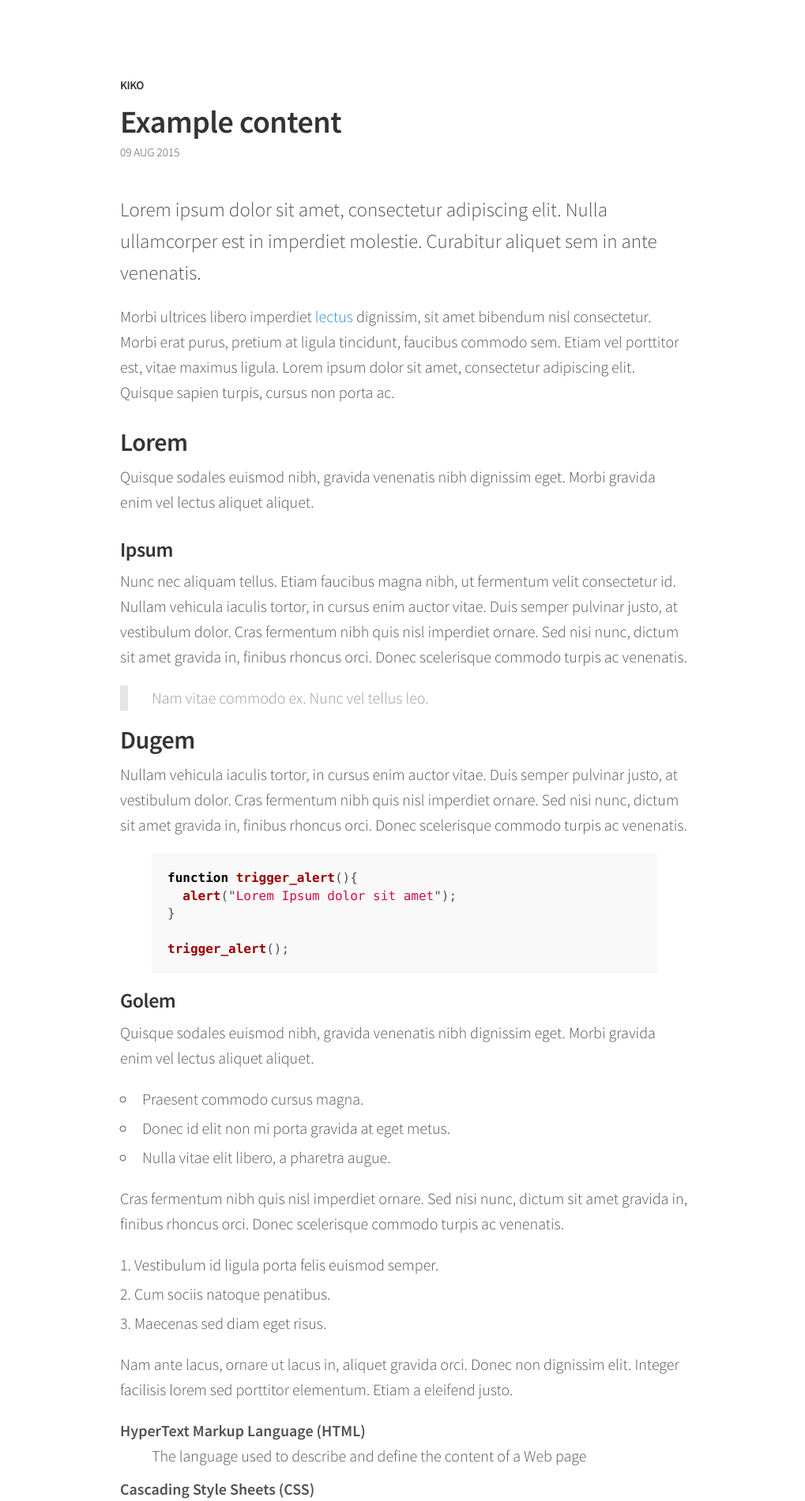
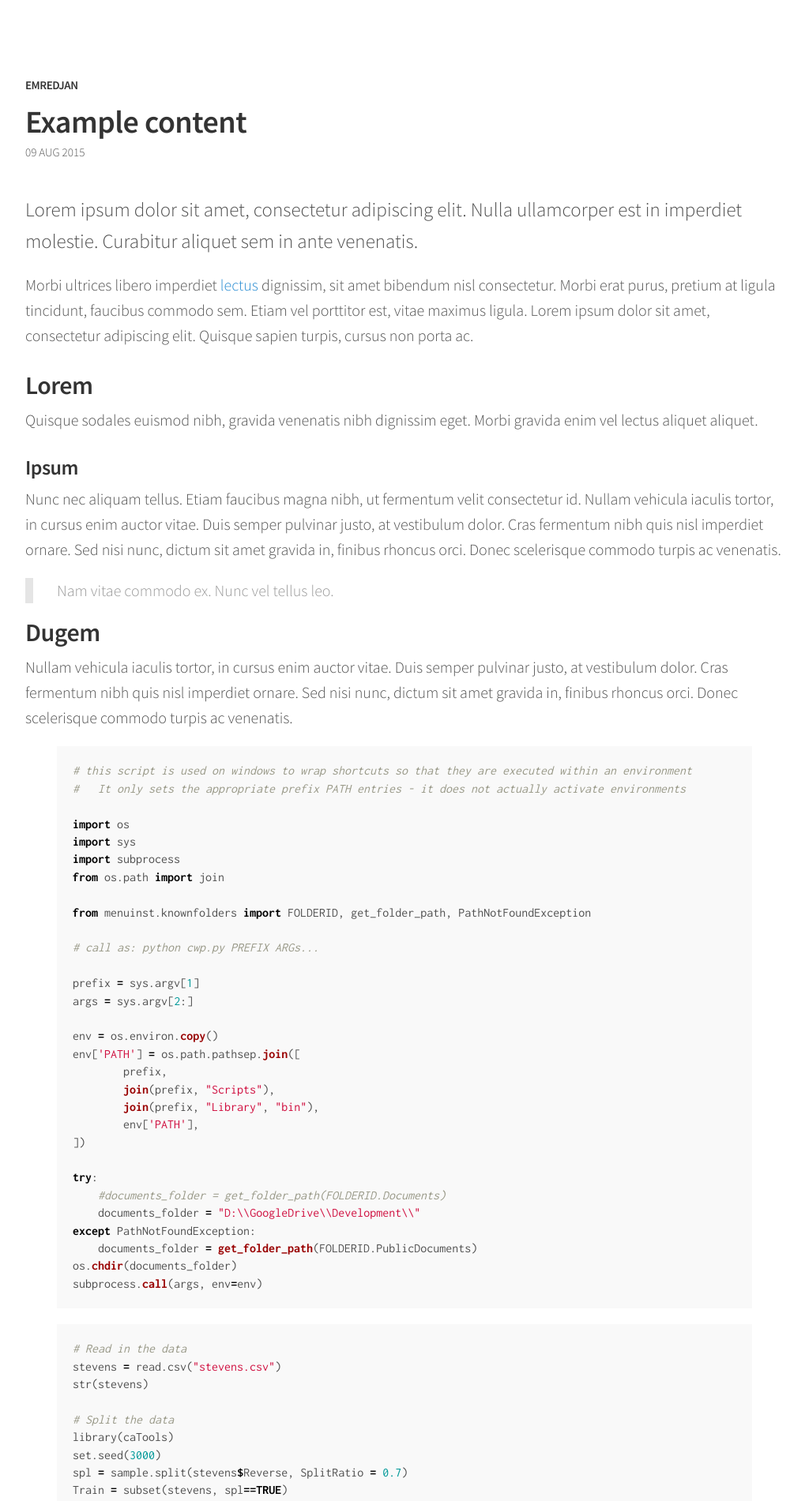
Before and after one commit to emredjan/emredjan.github.io, a Jekyll site: the page built from _posts/2015-08-09-example-content.md, in a window 1280 px wide. Shown: the top 1901 px of the page at 79% size, without its empty margins (128-1147 px from the left). Built offline with Jekyll 4.4.1, drawn with Linux system fonts in a browser that asks for light colours; some of the changed text lies outside the part shown.

Commit message:
Update site

```diff
--- a/_config.yml
+++ b/_config.yml
@@ -1,14 +1,13 @@
-# # # # # # # #
-#   K i k o   #
-# # # # # # # #
-
 # Basic
-name:               "Kiko"
-
-# URL
-#baseurl:            "/Kiko"
-baseurl:            "" #For Root Domain
-permalink:          /:year/:month/:day/:title.html
+name:               "emredjan"
+title:              A Journey in Data Science
+email:              emredjan@gmail.com
+author:             Emre Can
+description:        "My journey to become a data scientist"
+baseurl:            ""
+url:                "http://emredjan.github.io"
+date_format:        "%b %-d, %Y"
+permalink:          pretty
 
 # Markdown
 # markdown:           rdiscount
@@ -16,9 +15,11 @@ permalink:          /:year/:month/:day/:title.html
 # Navigation
 nav:
   - name:           "About"
-    href:           "//gfjaru.github.io/Kiko/about"
-  - name:           "Download"
-    href:           "//github.com/gfjaru/Kiko/releases"
+    href:           "/about"
+  - name:           "LinkedIn"
+    href:           "https://nl.linkedin.com/in/emrecan"
+  - name:           "CV"
+    href:           "/about"
 
 # Sass
 sass:
--- a/_layouts/default.html
+++ b/_layouts/default.html
@@ -5,6 +5,7 @@
   <meta name="viewport" content="width=device-width, initial-scale=1">
   <title>{% if page.title %}{{ page.title }}{% else %}{{ site.name }}{% endif %}</title>
   <link rel="stylesheet" href="//fonts.googleapis.com/css?family=Source+Sans+Pro:300,300i,600">
+  <link href='https://fonts.googleapis.com/css?family=Inconsolata:400,700' rel='stylesheet' type='text/css'>
   <link rel="stylesheet" href="{{ site.baseurl }}/style.css">
   </head>
 <body>
--- a/_posts/2015-08-09-example-content.md
+++ b/_posts/2015-08-09-example-content.md
@@ -17,15 +17,68 @@ Nunc nec aliquam tellus. Etiam faucibus magna nibh, ut fermentum velit consectet
 ## Dugem
 Nullam vehicula iaculis tortor, in cursus enim auctor vitae. Duis semper pulvinar justo, at vestibulum dolor. Cras fermentum nibh quis nisl imperdiet ornare. Sed nisi nunc, dictum sit amet gravida in, finibus rhoncus orci. Donec scelerisque commodo turpis ac venenatis.
 
-{% highlight js %}
+{% highlight py %}
 
-function trigger_alert(){
-  alert("Lorem Ipsum dolor sit amet");
-}
+# this script is used on windows to wrap shortcuts so that they are executed within an environment
+#   It only sets the appropriate prefix PATH entries - it does not actually activate environments
 
-trigger_alert();
+import os
+import sys
+import subprocess
+from os.path import join
+
+from menuinst.knownfolders import FOLDERID, get_folder_path, PathNotFoundException
+
+# call as: python cwp.py PREFIX ARGs...
+
+prefix = sys.argv[1]
+args = sys.argv[2:]
+
+env = os.environ.copy()
+env['PATH'] = os.path.pathsep.join([
+        prefix,
+        join(prefix, "Scripts"),
+        join(prefix, "Library", "bin"),
+        env['PATH'],
+])
+
+try:
+    #documents_folder = get_folder_path(FOLDERID.Documents)
+    documents_folder = "D:\\GoogleDrive\\Development\\"
+except PathNotFoundException:
+    documents_folder = get_folder_path(FOLDERID.PublicDocuments)
+os.chdir(documents_folder)
+subprocess.call(args, env=env)
 
 {% endhighlight %}
+
+{% highlight r %}
+
+# Read in the data
+stevens = read.csv("stevens.csv")
+str(stevens)
+
+# Split the data
+library(caTools)
+set.seed(3000)
+spl = sample.split(stevens$Reverse, SplitRatio = 0.7)
+Train = subset(stevens, spl==TRUE)
+Test = subset(stevens, spl==FALSE)
+
+# Install rpart library
+
+library(rpart)
+
+library(rpart.plot)
+
+# CART model
+StevensTree = rpart(Reverse ~ Circuit + Issue + Petitioner + Respondent + LowerCourt + Unconst, data = Train, method="class", minbucket=25)
+
+prp(StevensTree)
+
+{% endhighlight %}
+
+
 
 ### Golem
 Quisque sodales euismod nibh, gravida venenatis nibh dignissim eget. Morbi gravida enim vel lectus aliquet aliquet.
--- a/style.scss
+++ b/style.scss
@@ -162,7 +162,7 @@ blockquote {
 
 code,
 pre {
-  font-family: Menlo, Monaco, "Courier New", monospace;
+  font-family: Inconsolata, Menlo, Monaco, "Courier New", monospace;
 }
 
 code {
@@ -204,7 +204,7 @@ pre code {
 }
 
 .gist .gist-file {
-  font-family: Menlo, Monaco, "Courier New", monospace !important;
+  font-family: Inconsolata, Menlo, Monaco, "Courier New", monospace !important;
 }
 
 .gist .markdown-body {
@@ -258,7 +258,7 @@ tbody tr:nth-child(odd) th {
 }
 
 .container {
-  max-width: 38rem;
+  max-width: 50rem;
   padding: 2rem 1.5rem;
   margin-left:  auto;
   margin-right: auto;
```
